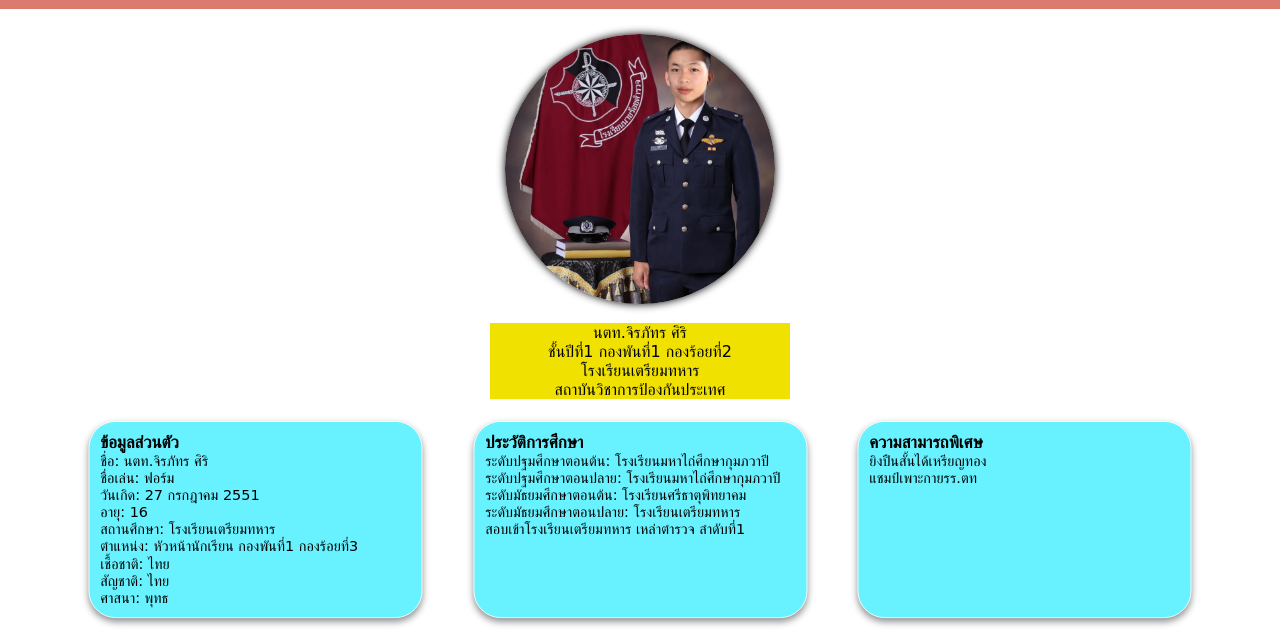
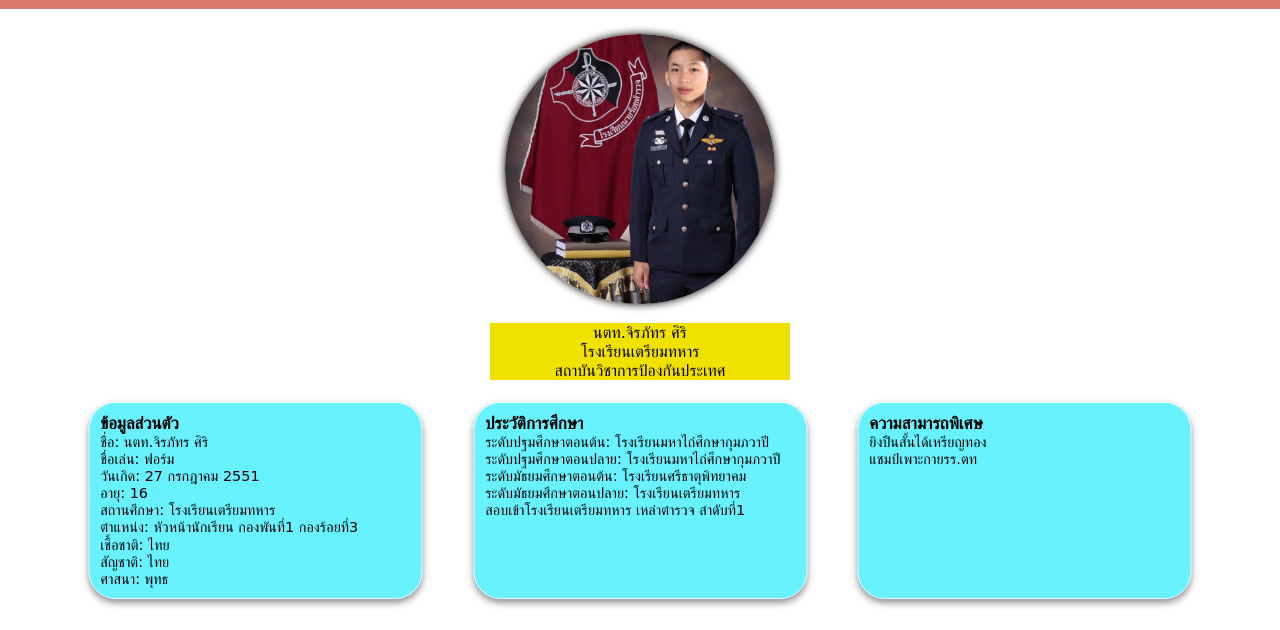
Before and after one commit to JirapatSiri/Jirapat, a plain HTML site: page profile.html in a window 1280 px wide. Shown: the part 211-841 px from the top of the page. Drawn offline with Linux system fonts and the light colour scheme.

Commit message:
Add files via upload

```diff
--- a/profile.html
+++ b/profile.html
@@ -37,7 +37,6 @@
             <div class="pic-info">
                 <img src="img/338540160_2093288054395604_6380843500813131800_n.jpg" alt="">
                 <p>นตท.จิรภัทร ศิริ</p>
-                <p>ชั้นปีที่1 กองพันที่1 กองร้อยที่2</p>
                 <p>โรงเรียนเตรียมทหาร</p>
                 <p>สถาบันวิชาการป้องกันประเทศ</p>
             </div>
```
